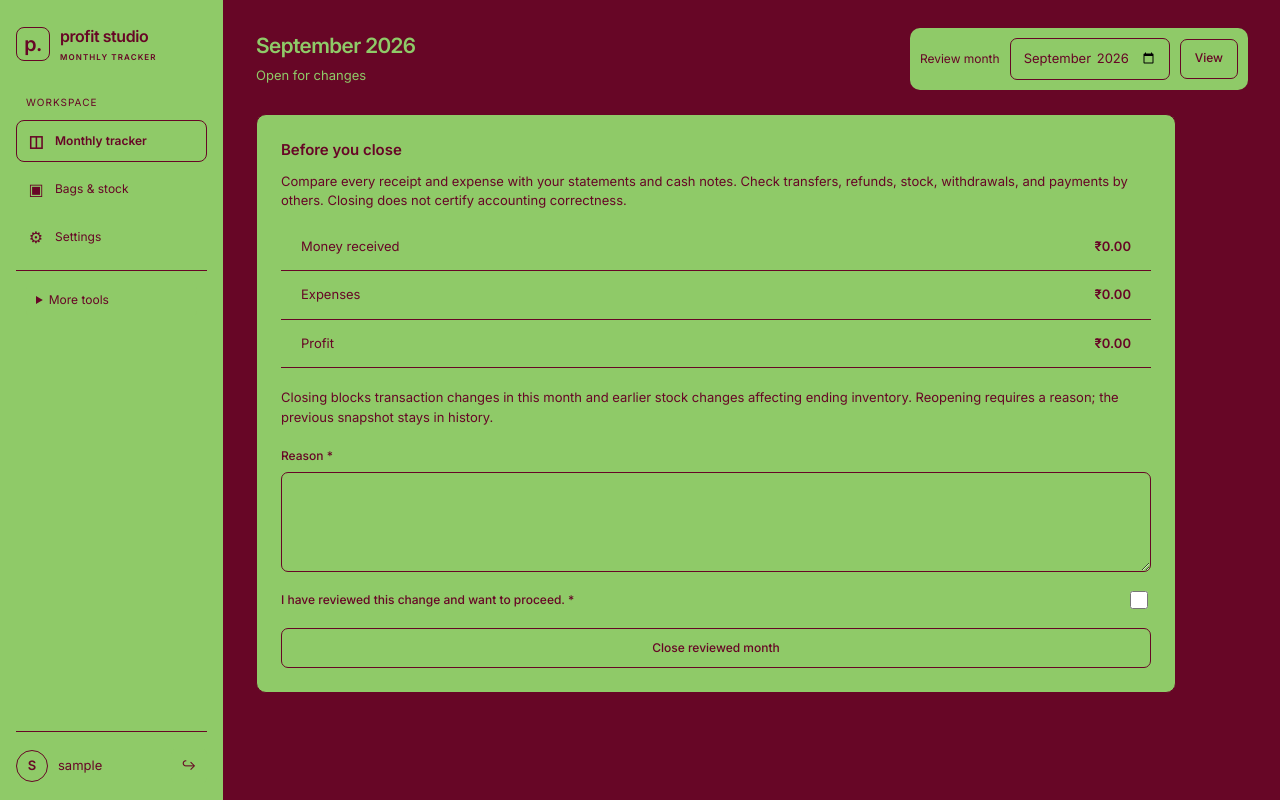
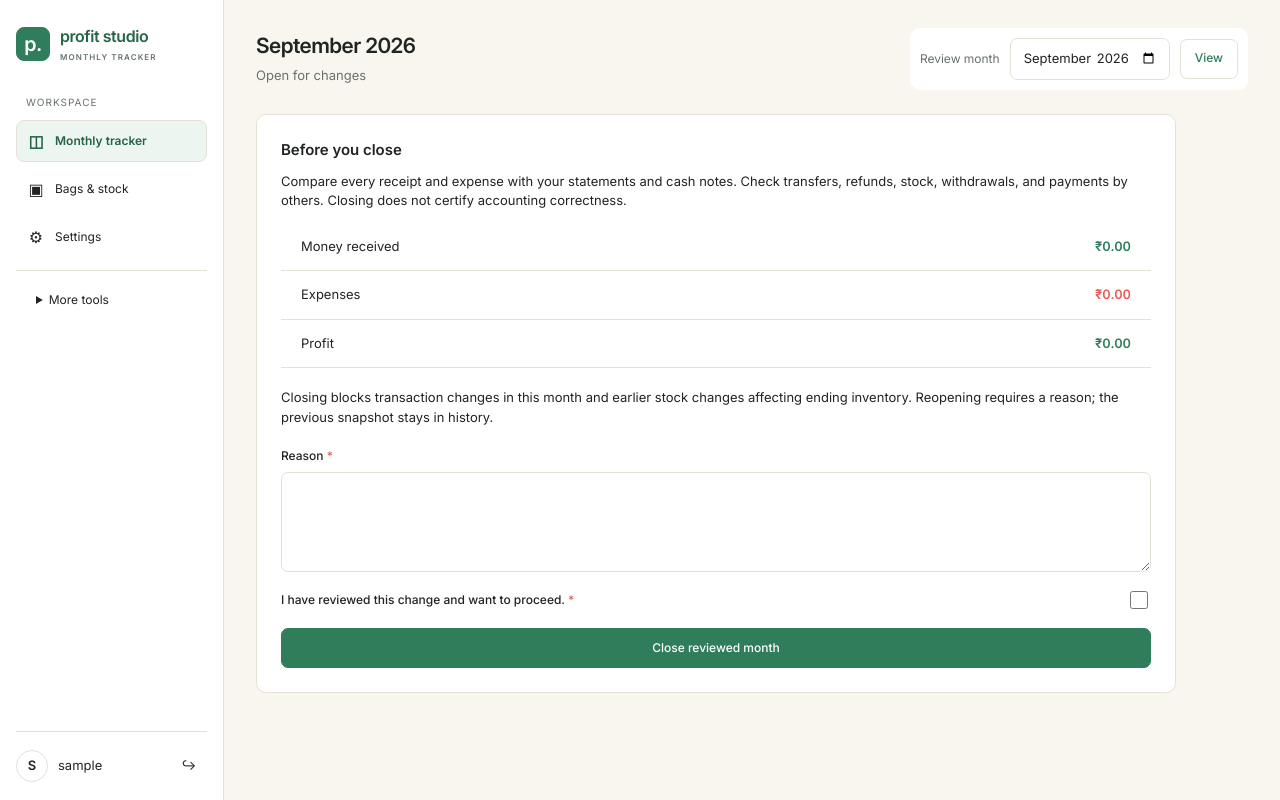
Before and after one commit to avnijainnn/profit-tracker, a Django app: page /month-review/ in a window 1280 px wide. Run offline with Django 5.2, Linux system fonts and the light colour scheme; a user stored in the database is signed in; tables that the repository leaves empty hold one stand-in row (values such as "Sample post"); data that the repository does not hold is empty.

Commit message:
Apply warm ivory and deep green UI palette

```diff
--- a/static/tracker/app.css
+++ b/static/tracker/app.css
@@ -9,25 +9,23 @@
 
 :root {
   color-scheme: light;
-  --leaf: #8FCA68;
-  --ink: #670626;
-  --coral: #FA7070;
-  --hover-pink: var(--coral);
-  --bg: var(--ink);
-  --sidebar: var(--leaf);
-  --panel: var(--leaf);
-  --panel-2: var(--leaf);
-  --input: var(--leaf);
-  --border: var(--ink);
-  --text: var(--ink);
-  --muted: var(--ink);
-  --accent: var(--ink);
-  --accent-strong: var(--ink);
-  --green: var(--ink);
-  --green-soft: var(--leaf);
-  --pink-border: var(--coral);
-  --warning: var(--ink);
-  --danger: var(--ink);
+  --bg: #F8F6EF;
+  --panel: #FFFFFF;
+  --sidebar: var(--panel);
+  --panel-2: var(--bg);
+  --input: var(--panel);
+  --border: #E5E1D8;
+  --text: #202522;
+  --muted: #68736D;
+  --accent: #2F7D5B;
+  --accent-strong: #256447;
+  --secondary: #4399D4;
+  --danger: #ED5A54;
+  --special: #E27798;
+  --warning: #E9B949;
+  --hover: #EDF5F0;
+  --green: var(--accent);
+  --green-soft: var(--hover);
   --radius: 10px;
 }
 
@@ -36,7 +34,7 @@ html { background: var(--bg); }
 body {
   margin: 0;
   background: var(--bg);
-  color: var(--leaf);
+  color: var(--text);
   font: 13px/1.5 "Inter", -apple-system, BlinkMacSystemFont, "Segoe UI", sans-serif;
   font-optical-sizing: auto;
 }
@@ -52,8 +50,8 @@ h3 { font-size: 14px; font-weight: 600; }
 small, .muted, .small-link { font-size: 12px; }
 strong { font-weight: 600; }
 .muted, .help { color: var(--muted); }
-:focus-visible { outline: 2px solid var(--coral); outline-offset: 3px; }
-::selection { background: var(--coral); color: var(--ink); }
+:focus-visible { outline: 2px solid var(--secondary); outline-offset: 3px; }
+::selection { background: var(--hover); color: var(--text); }
 [hidden] { display: none !important; }
 
 .skip-link { position: absolute; left: -9999px; top: 0; }
@@ -70,7 +68,7 @@ strong { font-weight: 600; }
   width: 224px;
   padding: 24px 16px 16px;
   background: var(--sidebar);
-  border-right: 1px solid var(--ink);
+  border-right: 1px solid var(--border);
   color: var(--text);
   display: flex;
   flex-direction: column;
@@ -85,8 +83,8 @@ strong { font-weight: 600; }
 .brand-mark {
   display: grid; place-items: center; flex-shrink: 0;
   width: 34px; height: 34px; border-radius: 8px;
-  background: var(--panel); border: 1px solid var(--border);
-  color: var(--text); font-size: 20px; font-weight: 600;
+  background: var(--accent); border: 1px solid var(--accent);
+  color: var(--panel); font-size: 20px; font-weight: 600;
 }
 .brand small {
   display: block; margin-top: 3px;
@@ -97,9 +95,8 @@ strong { font-weight: 600; }
   letter-spacing: 1px; color: var(--muted);
 }
 .sidebar nav { display: grid; gap: 6px; }
-.sidebar .brand, .sidebar .brand small, .sidebar .nav-label,
-.sidebar .profile small { color: var(--text); }
-.sidebar :focus-visible { outline-color: var(--coral); }
+.sidebar .brand { color: var(--accent-strong); }
+.sidebar :focus-visible { outline-color: var(--secondary); }
 .sidebar nav a {
   display: flex; align-items: center; gap: 10px;
   min-height: 42px; padding: 10px; border: 1px solid transparent;
@@ -107,8 +104,8 @@ strong { font-weight: 600; }
 }
 .sidebar nav a span { width: 18px; font-size: 16px; line-height: 1; text-align: center; }
 .sidebar nav a.active {
-  background: var(--panel); border-color: var(--text);
-  color: var(--text); font-weight: 600;
+  background: var(--hover); border-color: var(--border);
+  color: var(--accent-strong); font-weight: 600;
 }
 .sidebar-tools {
   display: grid; gap: 4px; margin: 12px 0 20px;
@@ -152,10 +149,10 @@ strong { font-weight: 600; }
   flex-wrap: wrap; gap: 16px 24px; margin-bottom: 24px;
 }
 .page-header h1 { margin-bottom: 0; }
-.page-header p { color: var(--leaf); margin: 6px 0 0; }
+.page-header p { color: var(--muted); margin: 6px 0 0; }
 .page-header .product-identity { margin-top: 16px; }
 .page-header > div { min-width: 0; }
-.eyebrow { font-size: 10px; letter-spacing: 1px; color: var(--leaf); margin-bottom: 6px; }
+.eyebrow { font-size: 10px; letter-spacing: 1px; color: var(--muted); margin-bottom: 6px; }
 
 .panel, .stat-card, .stock-strip, .product-card, .login-card, .confirm-card {
   background: var(--panel); color: var(--text); border: 1px solid var(--border); border-radius: var(--radius);
@@ -190,15 +188,15 @@ strong { font-weight: 600; }
 .btn {
   display: inline-flex; align-items: center; justify-content: center; gap: 6px;
   min-height: 40px; padding: 9px 14px; border: 1px solid var(--border);
-  border-radius: 7px; background: var(--panel-2); color: var(--text);
+  border-radius: 7px; background: var(--accent); color: var(--panel);
   font-size: 12px; font-weight: 500; line-height: 1.4; text-align: center;
   white-space: normal; text-decoration: none;
 }
-.btn-primary, .btn-light, .btn-plain, .btn-danger {
-  background: var(--panel); border-color: var(--text); color: var(--text);
-}
+.btn-primary { background: var(--accent); border-color: var(--accent); color: var(--panel); }
+.btn-light, .btn-plain { background: var(--panel); border-color: var(--border); color: var(--accent); }
+.btn-danger, .btn.danger-link, .btn.expense-action { background: var(--panel); border-color: var(--danger); color: var(--danger); }
 .btn:disabled { border-style: dashed; cursor: wait; }
-.danger-link { color: inherit; }
+.danger-link { color: var(--danger); }
 .space-top { margin-top: 20px; }
 .spaced { margin-bottom: 24px; }
 .push-right { margin-left: auto; }
@@ -218,6 +216,8 @@ strong { font-weight: 600; }
 .stat-card h2 { margin: 10px 0 0; font-size: 24px; line-height: 1.25; letter-spacing: -.035em; overflow-wrap: anywhere; }
 .stat-card h2 small { font-weight: 400; color: var(--muted); }
 .stat-card p { margin: 8px 0 0; font-size: 12px; color: var(--muted); }
+.stat-card.income h2, .stat-card.profit h2, .number.income { color: var(--green); }
+.stat-card.expense h2, .stat-card.negative h2, .number.expense, .number.negative { color: var(--danger); }
 .two-col { display: grid; grid-template-columns: repeat(2, minmax(0, 1fr)); align-items: start; gap: 20px; margin-bottom: 24px; }
 .stock-strip { display: flex; align-items: center; flex-wrap: wrap; gap: 16px; padding: 20px; margin-bottom: 24px; background: var(--panel-2); }
 .stock-strip > div:first-child { flex: 1; }
@@ -284,9 +289,9 @@ strong { font-weight: 600; }
   border: 1px solid var(--border); border-radius: 7px;
   background: var(--input); color: var(--text);
 }
-input::placeholder, textarea::placeholder { color: var(--text); opacity: 1; }
+input::placeholder, textarea::placeholder { color: var(--muted); opacity: 1; }
 .field textarea { min-height: 100px; resize: vertical; }
-.field input[type="checkbox"] { width: 18px; min-height: 18px; height: 18px; padding: 0; accent-color: var(--coral); }
+.field input[type="checkbox"] { width: 18px; min-height: 18px; height: 18px; padding: 0; accent-color: var(--accent); }
 .field:has(> input[type="checkbox"]) { flex-direction: row; align-items: center; flex-wrap: wrap; gap: 8px; }
 .field:has(> input[type="checkbox"]) label { flex: 1; }
 .field:has(> input[type="checkbox"]) .field-error { flex-basis: 100%; }
--- a/templates/tracker/bank_tally.html
+++ b/templates/tracker/bank_tally.html
@@ -14,12 +14,12 @@
         {% for row in rows %}
         <tr>
           <td>{{ row.account.name }}</td>
-          <td class="number">{{ row.received|money }}</td>
-          <td class="number">{{ row.expenses|money }}</td>
+          <td class="number income">{{ row.received|money }}</td>
+          <td class="number expense">{{ row.expenses|money }}</td>
         </tr>
         {% endfor %}
       </tbody>
-      <tfoot><tr><th scope="row">Total</th><td class="number">{{ totals.received|money }}</td><td class="number">{{ totals.expenses|money }}</td></tr></tfoot>
+      <tfoot><tr><th scope="row">Total</th><td class="number income">{{ totals.received|money }}</td><td class="number expense">{{ totals.expenses|money }}</td></tr></tfoot>
     </table>
   </div>
 </section>
--- a/templates/tracker/base.html
+++ b/templates/tracker/base.html
@@ -6,9 +6,9 @@
   <meta name="viewport" content="width=device-width, initial-scale=1">
   <meta name="color-scheme" content="light">
   <title>{% block title %}Profit Studio{% endblock %}</title>
-  <link rel="icon" type="image/svg+xml" href="{% static 'tracker/favicon.svg' %}?v=2">
+  <link rel="icon" type="image/svg+xml" href="{% static 'tracker/favicon.svg' %}?v=3">
   <link rel="preload" href="{% static 'tracker/fonts/Inter-Variable.ttf' %}" as="font" type="font/ttf" crossorigin>
-  <link rel="stylesheet" href="{% static 'tracker/app.css' %}?v=18">
+  <link rel="stylesheet" href="{% static 'tracker/app.css' %}?v=19">
   <script src="{% static 'tracker/app.js' %}?v=6" defer></script>
 </head>
 <body>
--- a/templates/tracker/entry_table.html
+++ b/templates/tracker/entry_table.html
@@ -6,6 +6,6 @@
 <td><span class="badge {{ entry.kind }}">{{ entry.get_kind_display }}</span></td>
 <td>{{ entry.account }}{% if entry.paid_by %}<small>{{ entry.paid_by }}</small>{% endif %}</td>
 <td>{% if entry.category %}{{ entry.category }}{% elif entry.source %}{{ entry.get_source_display }}{% else %}{{ entry.notes|truncatechars:45 }}{% endif %}{% if entry.product %}<small>{{ entry.product.name }}</small>{% endif %}{% if entry.reference %}<small>{{ entry.reference }}</small>{% endif %}</td>
-<td class="number"><strong>{{ entry.amount|money }}</strong></td></tr>
+<td class="number {{ entry.kind }}"><strong>{{ entry.amount|money }}</strong></td></tr>
 {% empty %}<tr><td colspan="6" class="empty">No entries</td></tr>{% endfor %}
 </tbody></table></div>
--- a/templates/tracker/month_review.html
+++ b/templates/tracker/month_review.html
@@ -1,2 +1,13 @@
 {% extends 'tracker/base.html' %}{% load tracker_tags %}
-{% block content %}<header class="page-header"><div><h1>{{ month_label }}</h1><p>{% if review.closed_at %}Closed {{ review.closed_at }}{% else %}Open for changes{% endif %}</p></div>{% include 'tracker/month_picker.html' %}</header><section class="panel entry-form"><h2>Before you close</h2><p>Compare every receipt and expense with your statements and cash notes. Check transfers, refunds, stock, withdrawals, and payments by others. Closing does not certify accounting correctness.</p><div class="breakdown-row"><span>Money received</span><strong>{{ totals.income|money }}</strong></div><div class="breakdown-row"><span>Expenses</span><strong>{{ totals.expense|money }}</strong></div><div class="breakdown-row"><span>Profit</span><strong>{{ totals.result|money }}</strong></div><p class="space-top">Closing blocks transaction changes in this month and earlier stock changes affecting ending inventory. Reopening requires a reason; the previous snapshot stays in history.</p><form method="post">{% csrf_token %}{% include 'tracker/fields.html' %}{% if review.closed_at %}<button name="action" value="reopen" class="btn btn-danger">Reopen month</button>{% else %}<button name="action" value="close" class="btn btn-primary">Close reviewed month</button>{% endif %}</form></section>{% endblock %}
+{% block content %}
+<header class="page-header"><div><h1>{{ month_label }}</h1><p>{% if review.closed_at %}Closed {{ review.closed_at }}{% else %}Open for changes{% endif %}</p></div>{% include 'tracker/month_picker.html' %}</header>
+<section class="panel entry-form">
+<h2>Before you close</h2>
+<p>Compare every receipt and expense with your statements and cash notes. Check transfers, refunds, stock, withdrawals, and payments by others. Closing does not certify accounting correctness.</p>
+<div class="breakdown-row"><span>Money received</span><strong class="number income">{{ totals.income|money }}</strong></div>
+<div class="breakdown-row"><span>Expenses</span><strong class="number expense">{{ totals.expense|money }}</strong></div>
+<div class="breakdown-row"><span>Profit</span><strong class="number {% if totals.result < 0 %}negative{% else %}income{% endif %}">{{ totals.result|money }}</strong></div>
+<p class="space-top">Closing blocks transaction changes in this month and earlier stock changes affecting ending inventory. Reopening requires a reason; the previous snapshot stays in history.</p>
+<form method="post">{% csrf_token %}{% include 'tracker/fields.html' %}{% if review.closed_at %}<button name="action" value="reopen" class="btn btn-danger">Reopen month</button>{% else %}<button name="action" value="close" class="btn btn-primary">Close reviewed month</button>{% endif %}</form>
+</section>
+{% endblock %}
--- a/templates/tracker/monthly_reports.html
+++ b/templates/tracker/monthly_reports.html
@@ -3,6 +3,6 @@
 {% block content %}
 <header class="page-header"><h1>Monthly reports</h1><form method="get" class="month-picker"><label for="year">Year</label><input id="year" name="year" type="number" min="1900" max="9998" value="{{ year }}" required><button class="btn btn-light" type="submit">View</button></form></header>
 <section class="panel"><div class="table-wrap"><table><thead><tr><th>Month</th><th class="number">Money received</th><th class="number">Expenses</th><th class="number">Profit</th></tr></thead><tbody>
-{% for row in rows %}<tr><td><a href="{% url 'dashboard' %}?month={{ row.month }}">{{ row.label }} {{ year }}</a></td><td class="number">{{ row.totals.income|money }}</td><td class="number">{{ row.totals.expense|money }}</td><td class="number">{{ row.totals.result|money }}</td></tr>{% endfor %}
-</tbody><tfoot><tr><th>Year total</th><th class="number">{{ year_totals.income|money }}</th><th class="number">{{ year_totals.expense|money }}</th><th class="number">{{ year_totals.result|money }}</th></tr></tfoot></table></div></section>
+{% for row in rows %}<tr><td><a href="{% url 'dashboard' %}?month={{ row.month }}">{{ row.label }} {{ year }}</a></td><td class="number income">{{ row.totals.income|money }}</td><td class="number expense">{{ row.totals.expense|money }}</td><td class="number {% if row.totals.result < 0 %}negative{% else %}income{% endif %}">{{ row.totals.result|money }}</td></tr>{% endfor %}
+</tbody><tfoot><tr><th>Year total</th><th class="number income">{{ year_totals.income|money }}</th><th class="number expense">{{ year_totals.expense|money }}</th><th class="number {% if year_totals.result < 0 %}negative{% else %}income{% endif %}">{{ year_totals.result|money }}</th></tr></tfoot></table></div></section>
 {% endblock %}
--- a/templates/tracker/product_detail.html
+++ b/templates/tracker/product_detail.html
@@ -1,7 +1,7 @@
 {% extends 'tracker/base.html' %}{% load tracker_tags %}
 {% block content %}
 <header class="page-header"><div><a class="small-link" href="{% url 'products' %}?month={{ month }}">← Products</a>
-<div class="product-identity space-top">{% if product.photo %}<img class="product-photo" src="{% url 'product_photo' product.pk %}" alt="">{% else %}<span class="product-photo photo-placeholder" aria-hidden="true">▧</span>{% endif %}<div><h1>{{ product.name }}</h1><span class="muted">{{ product.sku }} · {{ product.get_kind_display }}</span></div></div>
+<div class="product-identity space-top{% if product.kind == 'thrift' %} resale{% endif %}">{% if product.photo %}<img class="product-photo" src="{% url 'product_photo' product.pk %}" alt="">{% else %}<span class="product-photo photo-placeholder" aria-hidden="true">▧</span>{% endif %}<div><h1>{{ product.name }}</h1><span class="muted">{{ product.sku }} · {{ product.get_kind_display }}</span></div></div>
 {% if product.notes %}<p class="space-top">{{ product.notes }}</p>{% endif %}</div>{% include 'tracker/month_picker.html' %}</header>
 <div class="button-row spaced"><a class="btn btn-primary" href="{% url 'stock_add' product.pk %}?month={{ month }}&action=received">＋ Receive stock</a><a class="btn btn-light" href="{% url 'stock_add' product.pk %}?month={{ month }}&action=sold">＋ Record units sold</a><a class="btn btn-plain" href="{% url 'product_edit' product.pk %}?month={{ month }}">Edit SKU</a><a class="btn btn-plain danger-link" href="{% url 'product_delete' product.pk %}?month={{ month }}">Delete SKU</a></div>
 <div class="stat-grid"><article class="stat-card"><span class="stat-label">Available now</span><h2>{{ available }} <small>units</small></h2></article><article class="stat-card"><span class="stat-label">Sold · {{ month_label }}</span><h2>{{ month_sold }} <small>units</small></h2></article></div>
--- a/templates/tracker/products.html
+++ b/templates/tracker/products.html
@@ -2,7 +2,7 @@
 {% block content %}
 <header class="page-header"><h1>Products & stock</h1><a class="btn btn-primary" href="{% url 'product_add' %}?month={{ month }}">＋ Add SKU</a></header>
 <div class="product-grid">{% for row in rows %}
-<article class="product-card">
+<article class="product-card{% if row.product.kind == 'thrift' %} resale{% endif %}">
 <a class="product-card-link" href="{% url 'product_detail' row.product.pk %}?month={{ month }}">
 <div class="product-identity">{% if row.product.photo %}<img class="product-photo" src="{% url 'product_photo' row.product.pk %}" alt="" loading="lazy">{% else %}<span class="product-photo photo-placeholder" aria-hidden="true">▧</span>{% endif %}<div><h2>{{ row.product.name }}</h2><span class="muted">{{ row.product.sku }}</span></div></div>
 <div class="product-bottom"><span>{{ row.available }} units available</span><span aria-hidden="true">↗</span></div>
```
Also changed, not shown: other parts of static/tracker/app.css (+34 -17 lines), templates/tracker/dashboard.html (+5 -5 lines), tracker/browser_tests.py (+8 -7 lines), tracker/tests/test_ui.py (+7 -6 lines), static/tracker/favicon.svg.
